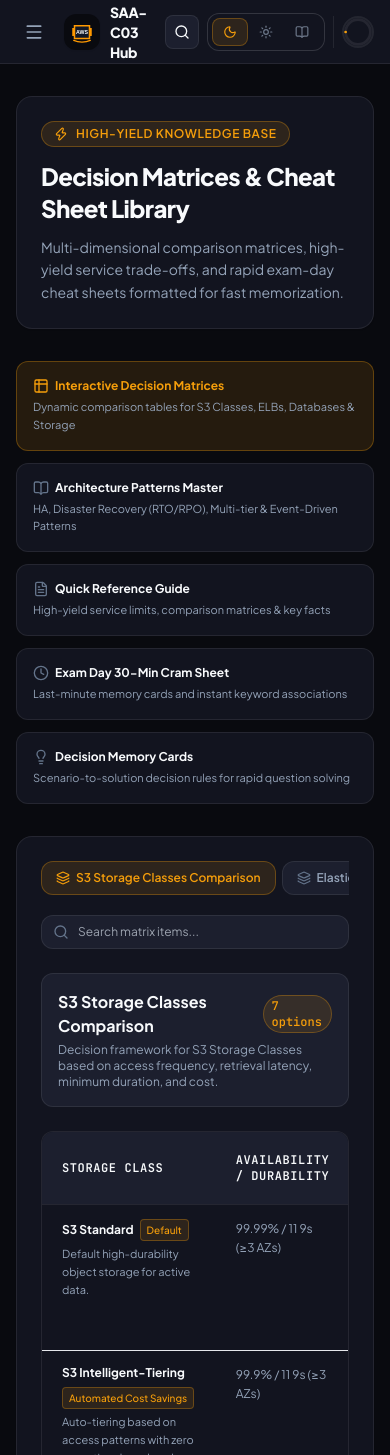
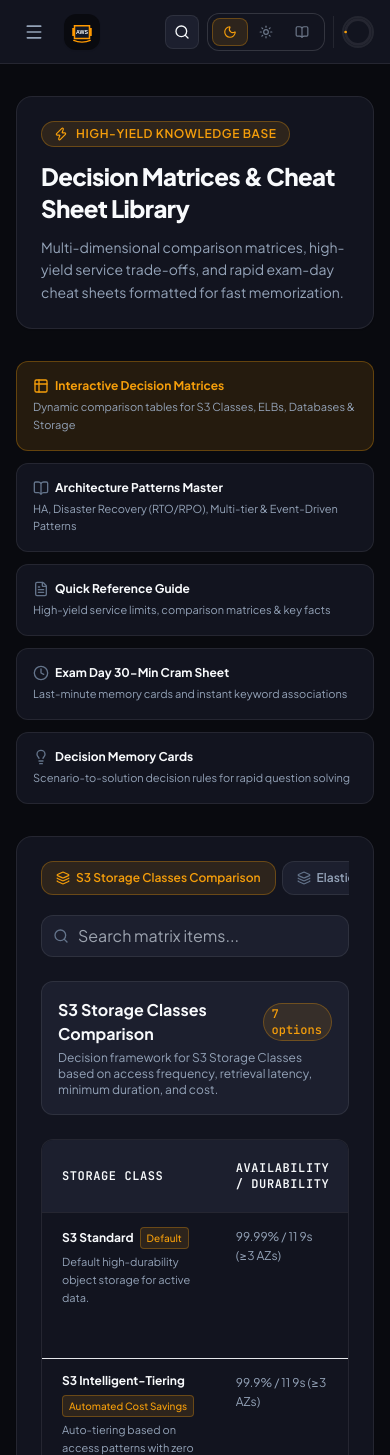
Before and after one commit to pilotworks/AWS-Certified-Solutions-Architect-Associate-SAA-C03, a React (Vite) app: page /cheatsheets in a window 390 px wide. Shown: the top 1455 px of the page. Built offline with nearby package versions, Linux system fonts and the light colour scheme.

Commit message:
feat: update component styles for improved responsiveness and consistency

```diff
--- a/src/components/layout/header.tsx
+++ b/src/components/layout/header.tsx
@@ -32,7 +32,7 @@
     >
       <div className="flex items-center justify-between px-4 lg:px-6 h-full gap-3">
         {/* Left Side: Mobile Menu Button & App Brand */}
-        <div className="flex items-center gap-3">
+        <div className="flex min-w-0 items-center gap-3">
           <button
             onClick={onToggleSidebar}
             className="lg:hidden p-2 rounded-lg transition-colors"
@@ -41,15 +41,15 @@
             <Menu className="w-5 h-5" />
           </button>
 
-          <Link to="/" className="flex items-center gap-2.5 cursor-pointer group">
+          <Link to="/" className="flex min-w-0 items-center gap-2.5 cursor-pointer group">
             <img
               src={`${import.meta.env.BASE_URL}icons/icon-192.svg`}
               alt="AWS SAA-C03 Hub"
               className="w-9 h-9 rounded-xl shadow-sm transition-transform group-hover:scale-105"
             />
-            <div>
+            <div className="hidden min-w-0 max-w-[105px] sm:block sm:max-w-none">
               <div
-                className="font-extrabold text-sm md:text-base tracking-tight flex items-center gap-1.5"
+                className="flex items-center gap-1.5 truncate whitespace-nowrap font-extrabold text-sm tracking-tight md:text-base"
                 style={{ color: 'var(--text-primary)' }}
               >
                 SAA-C03 Hub
--- a/src/components/search/command-palette.tsx
+++ b/src/components/search/command-palette.tsx
@@ -90,7 +90,7 @@
             value={query}
             onChange={(e) => setQuery(e.target.value)}
             autoFocus
-            className="w-full bg-transparent focus:outline-none text-sm md:text-base font-medium"
+            className="w-full bg-transparent focus:outline-none text-base font-medium"
             style={{ color: 'var(--text-primary)' }}
           />
           <button
--- a/src/components/ui/decision-matrix-table.tsx
+++ b/src/components/ui/decision-matrix-table.tsx
@@ -104,7 +104,7 @@
             value={currentSearch}
             onChange={(e) => handleSearchInput(e.target.value)}
             placeholder="Search matrix items..."
-            className="w-full pl-9 pr-4 py-2 rounded-xl text-xs transition-colors focus:outline-none"
+            className="w-full pl-9 pr-4 py-2 rounded-xl text-base md:text-xs transition-colors focus:outline-none"
             style={{
               backgroundColor: 'var(--bg-elevated)',
               borderColor: 'var(--border-subtle)',
--- a/src/components/ui/module-notes.tsx
+++ b/src/components/ui/module-notes.tsx
@@ -144,7 +144,7 @@
             onChange={(e) => setNote(e.target.value)}
             placeholder={`Write your personal takeaways, memory tips, or exam traps for ${moduleTitle} (Markdown supported)...`}
             rows={10}
-            className="w-full p-4 rounded-xl text-xs font-mono transition-colors resize-y leading-relaxed outline-none border focus:ring-1"
+            className="w-full p-4 rounded-xl text-base md:text-xs font-mono transition-colors resize-y leading-relaxed outline-none border focus:ring-1"
             style={{
               backgroundColor: 'var(--bg-elevated)',
               borderColor: 'var(--border-subtle)',
--- a/src/pages/architecture-page.tsx
+++ b/src/pages/architecture-page.tsx
@@ -157,7 +157,7 @@
             value={searchQuery}
             onChange={(e) => handleSearchChange(e.target.value)}
             placeholder="Search architecture patterns..."
-            className="w-full pl-9 pr-4 py-2 rounded-xl text-xs transition-colors focus:outline-none"
+            className="w-full pl-9 pr-4 py-2 rounded-xl text-base md:text-xs transition-colors focus:outline-none"
             style={{
               backgroundColor: 'var(--bg-elevated)',
               borderColor: 'var(--border-subtle)',
```
